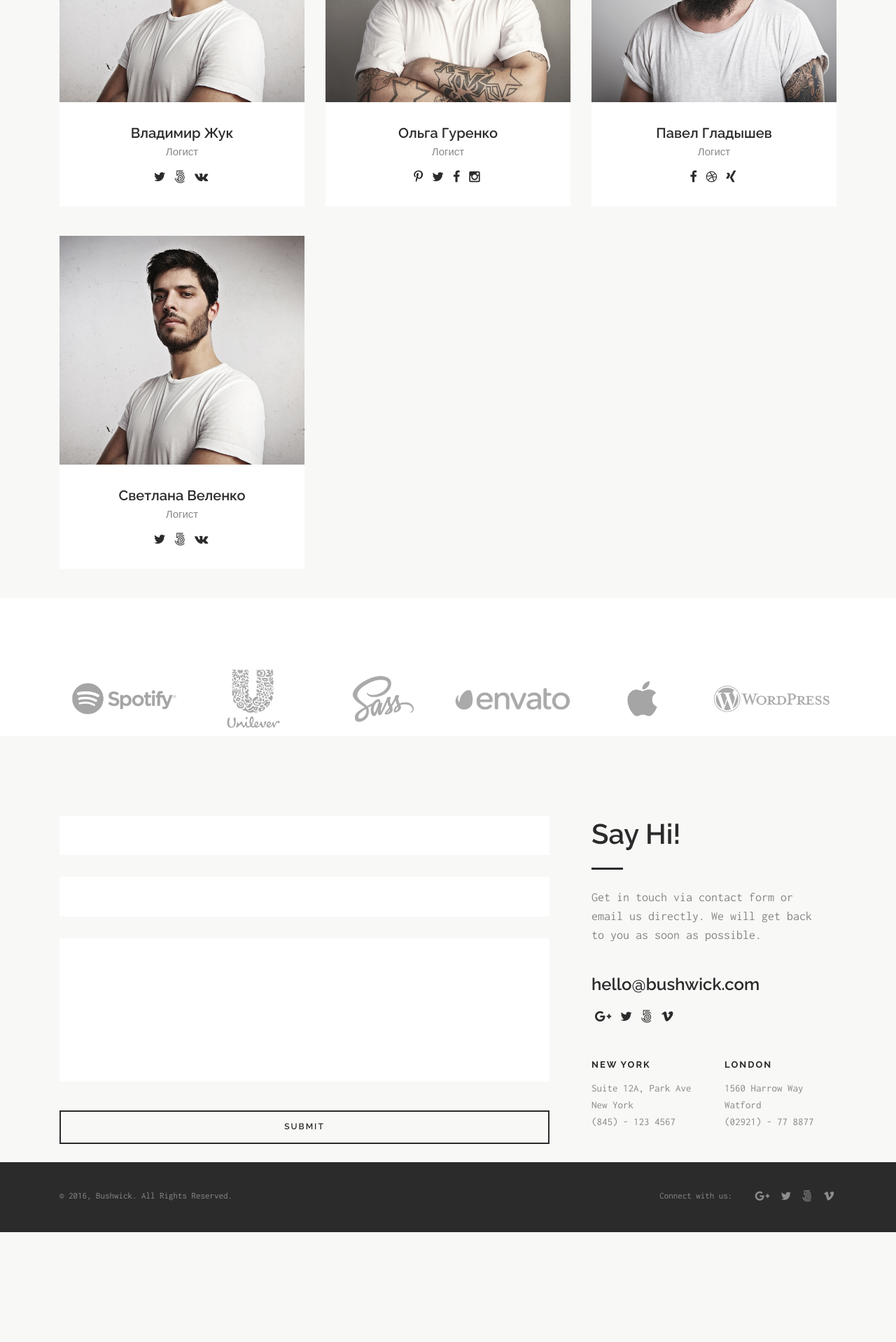
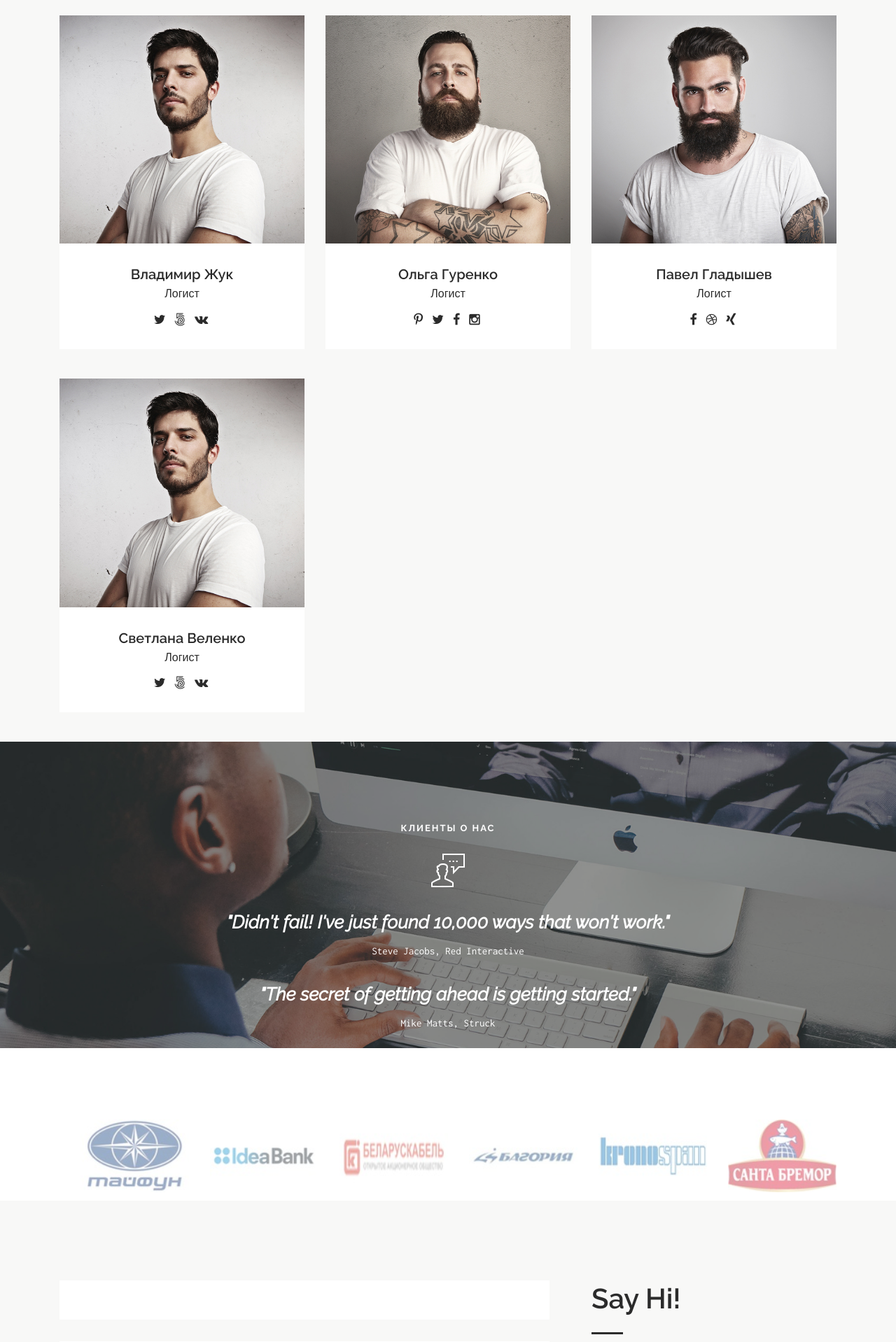
Before and after one commit to nnovosad/denant-v2, a PHP site: page / in a window 1280 px wide. Shown: the part 3240-5158 px from the top of the page at 70% size. Before the commit the page ends 5001 px from the top, so only its background shows below. Run offline with PHP 8.4, Linux system fonts and the light colour scheme; some libraries are stand-ins or nearby versions.

Commit message:
Partners section

```diff
--- a/design/theme-2/css/styles.css
+++ b/design/theme-2/css/styles.css
@@ -74,7 +74,7 @@
 
 a p { color:#888; }
 .uppercase { font-size:13px; font-weight:700; text-transform:uppercase; letter-spacing:2px; font-family: "Raleway", "Open Sans", Arial, Helvetica, sans-serif; color:#2b2b2b}
-p { padding:0; line-height:1.6; font-weight:400; }
+p { padding:0; line-height:1.6; font-weight:400; color: #2b2b2b; font-size: 16px; }
 p.sub-heading { display: block; max-width: 424px; font-size:18px; padding-bottom:31px; padding-right:20px; line-height:1.5 }
 .centered p.sub-heading { padding-bottom:51px; padding-right:0px; margin: 0 auto; }
 .small { font-size:13px; }
@@ -186,7 +186,7 @@
 .bg-image-3 { background:url(../images/fullscreen.jpg) no-repeat center; -webkit-background-size: 100% auto; -moz-background-size: 100% auto; -o-background-size: 100% auto; background-size: 100% auto; -webkit-background-size: cover; -moz-background-size: cover; -o-background-size: cover; background-size: cover; }
 
 /* fullscreen intro */
-.intro { height:100%; width:100%; background:url(../images/fullscreen14.jpg) no-repeat center; -webkit-background-size: 100% auto; -moz-background-size: 100% auto; -o-background-size: 100% auto; background-size: 100% auto; -webkit-background-size: cover; -moz-background-size: cover; -o-background-size: cover; background-size: cover; display:block; }
+.intro { height:100%; width:100%; background:url(../images/header-photo.jpg) no-repeat center; -webkit-background-size: 100% auto; -moz-background-size: 100% auto; -o-background-size: 100% auto; background-size: 100% auto; -webkit-background-size: cover; -moz-background-size: cover; -o-background-size: cover; background-size: cover; display:block; }
 
 .parallax { background-attachment:fixed; }
 
@@ -501,3 +501,7 @@
     font-weight: bold;
     padding-left: 20px;
 }
+
+.client img {
+    padding-left: 30px;
+}
--- a/design/theme-2/index.html
+++ b/design/theme-2/index.html
@@ -73,34 +73,6 @@
   </nav>
 </header>
 <!-- end header -->
-
-<section class="section dark bg-image-1 parallax" id="section2">
-    <div class="overlay"></div>
-    <div class="container clearfix centered">
-        <div class="col-lg-12 centered">
-            <p class="uppercase">Testimonials</p>
-            <div class="icons quote margin-15"></div>
-        </div>
-        <div class="col-lg-8 aligncenter">
-            <div class="testimonials">
-                <ul class="flexslider">
-                    <li class="slide first">
-                        <blockquote class="clearfix centered">
-                            <p class="atxt_hl"> "Didn't fail! I've just found 10,000 ways that won't work."</p>
-                            <p class="small atxt_sl">Steve Jacobs, Red Interactive</p>
-                        </blockquote>
-                    </li>
-                    <li class="slide">
-                        <blockquote class="clearfix centered">
-                            <p class="atxt_hl"> "The secret of getting ahead is getting started."</p>
-                            <p class="small atxt_sl">Mike Matts, Struck</p>
-                        </blockquote>
-                    </li>
-                </ul>
-            </div>
-        </div>
-    </div>
-</section>
 
 <!--<section class="section white-bg" id="section3">-->
   <!--<div id="ancor2"></div>-->
@@ -182,6 +154,26 @@
     <!--</div>-->
   <!--</div>-->
 <!--</section>-->
+
+<section class="section white-bg" id="section2">
+    <div id="ancor2"></div>
+    <div class="container clearfix">
+    <div class="col-lg-12 col-md-4">
+        <h3>О нас</h3>
+        <div class="divider"></div>
+        <p>ООО «ДенАнтТранс» — транспортно-экспедиционная компания. Наша компания успешно осуществляет свою деятельность на рынке международных грузоперевозок. Штат квалифицированных специалистов предлагает вам свои услуги в организации международных перевозок грузов любой сложности собственным и привлеченным автомобильным транспортом.
+            <br/><br/>
+            Направления нашей постоянной работы — транспортировка и экспедирования грузов из Беларуси в Россию, Казахстан, Украину, Венгрию, Сербию, Польшу, Чехию, Словакию, Хорватию, Германию, Голландию, Италию, Литву, Латвию, Эстонию и в обратном направлении.
+            <br/><br/>
+            Наша компания предоставляет услуги по доставке сборных грузов от 100 кг и более, грузов АДР класса, негабаритных грузов по вышеуказанным направлениям.
+            <br/><br/>
+            За время своей работы на рынке транспортных услуг, наша компания приобрела широкий круг партнёров и богатый опыт в транспортно-экспедиционном обслуживании самых различных видов грузов. Быстрота доставки, надёжность и удобство работы с нами, дополнительные сервисы, которые предоставляет наша компания — благодаря всему этому множество предприятий являются нашими постоянными клиентами.
+            <br/><br/>
+            Приглашаем к сотрудничеству!</p>
+    </div>
+</div>
+</section>
+
 
 <section class="section" id="section3">
 <div id="ancor3"></div>
@@ -411,16 +403,43 @@
     </div>
   </div>
 </section>
+<section class="section dark bg-image-1 parallax" id="section7">
+    <div class="overlay"></div>
+    <div class="container clearfix centered">
+        <div class="col-lg-12 centered">
+            <p class="uppercase">Клиенты о нас</p>
+            <div class="icons quote margin-15"></div>
+        </div>
+        <div class="col-lg-8 aligncenter">
+            <div class="testimonials">
+                <ul class="flexslider">
+                    <li class="slide first">
+                        <blockquote class="clearfix centered">
+                            <p class="atxt_hl"> "Didn't fail! I've just found 10,000 ways that won't work."</p>
+                            <p class="small atxt_sl">Steve Jacobs, Red Interactive</p>
+                        </blockquote>
+                    </li>
+                    <li class="slide">
+                        <blockquote class="clearfix centered">
+                            <p class="atxt_hl"> "The secret of getting ahead is getting started."</p>
+                            <p class="small atxt_sl">Mike Matts, Struck</p>
+                        </blockquote>
+                    </li>
+                </ul>
+            </div>
+        </div>
+    </div>
+</section>
 <section class="section white-bg">
   <div class="container clearfix">
     <div class="col-lg-12 centered">
       <div class="clear"></div>
-      <div class="client"><img alt="" src="images/spotify.png" /></div>
-      <div class="client"><img alt="" src="images/unilever.png" /></div>
-      <div class="client"><img alt="" src="images/sass.png" /></div>
-      <div class="client"><img alt="" src="images/envato.png" /></div>
-      <div class="client"><img alt="" src="images/apple.png" /></div>
-      <div class="client"><img alt="" src="images/wordpress.png" /></div>
+      <div class="client"><img alt="" src="images/typhoon.jpg" /></div>
+      <div class="client"><img alt="" src="images/idea-bank.jpg" /></div>
+      <div class="client"><img alt="" src="images/belarus-kabel.jpg" /></div>
+      <div class="client"><img alt="" src="images/bagoria.jpg" /></div>
+      <div class="client"><img alt="" src="images/kronon.jpg" /></div>
+      <div class="client"><img alt="" src="images/santa-bremor.jpg" /></div>
       <div class="clear"></div>
     </div>
   </div>
@@ -436,7 +455,7 @@
       <!--<a href="http://player.vimeo.com/video/108018156?title=0&amp;byline=0&amp;portrait=0&amp;color=ffffff" data-title="Project Title Here" data-fancybox-group="group1" class="video-popup round-button"><i class="fa fa-play"></i></a> </div>-->
   <!--</div>-->
 <!--</section>-->
-<section class="section" id="section5">
+<section class="section" id="section8">
   <div id="ancor5"></div>
   <div class="container clearfix">
     <div class="col-lg-8 col-md-6 col-sm-6">
```
Also changed, not shown: design/theme-2/images/bagoria.jpg (added), design/theme-2/images/belarus-kabel.jpg (added), design/theme-2/images/header-photo.jpg (added), design/theme-2/images/idea-bank.jpg (added), design/theme-2/images/kronon.jpg (added), design/theme-2/images/santa-bremor.jpg (added), design/theme-2/images/typhoon.jpg (added).
